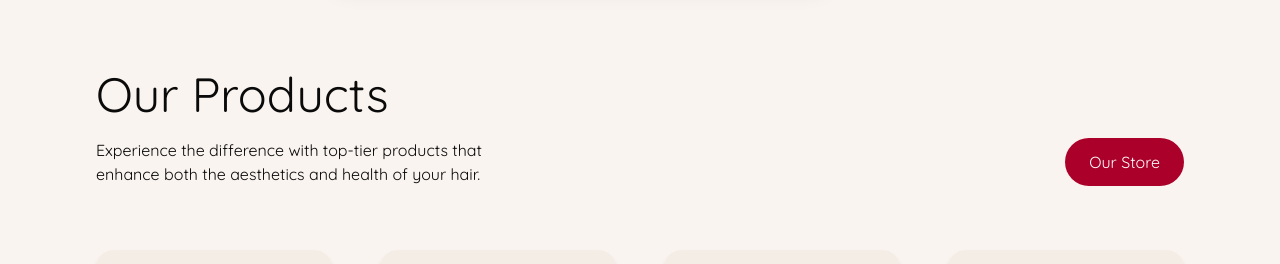
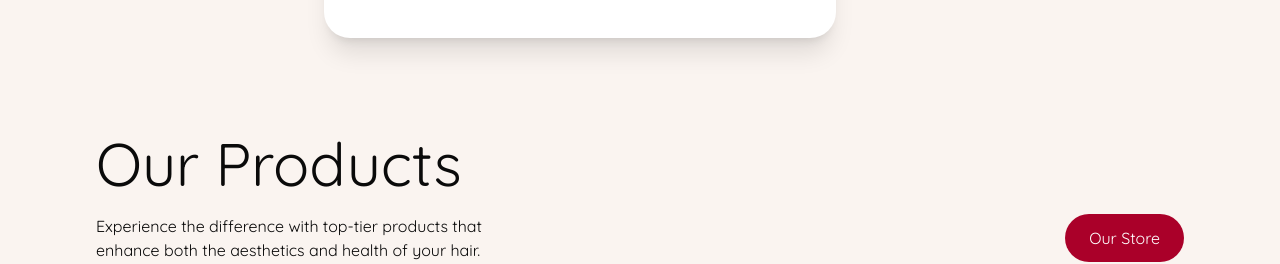
Before and after one commit to PRIME08012004/Vivace, a Next.js app: page / in a window 1280 px wide. Shown: the part 2200-2464 px from the top of the page. Built offline with nearby package versions, Linux system fonts and the light colour scheme.

Commit message:
minor chnages

```diff
--- a/app/components/our-services.tsx
+++ b/app/components/our-services.tsx
@@ -8,7 +8,7 @@ const quicksand = Quicksand({
 export default function OurServices() {
   return (
     <>
-      <div className="flex justify-between">
+      <div className="flex justify-between pb-16">
         <div
           className={cn(
             quicksand.className,
--- a/app/components/product-section.tsx
+++ b/app/components/product-section.tsx
@@ -4,7 +4,7 @@ export default function ProductView() {
   return (
     <div className="p-24  ">
       <div className="">
-        <h1 className="pb-5 text-5xl font-medium">Our Products</h1>
+        <h1 className="pb-5 text-6xl font-medium">Our Products</h1>
         <div className="flex justify-between">
           <p className="w-100">
             Experience the difference with top-tier products that enhance both
```
